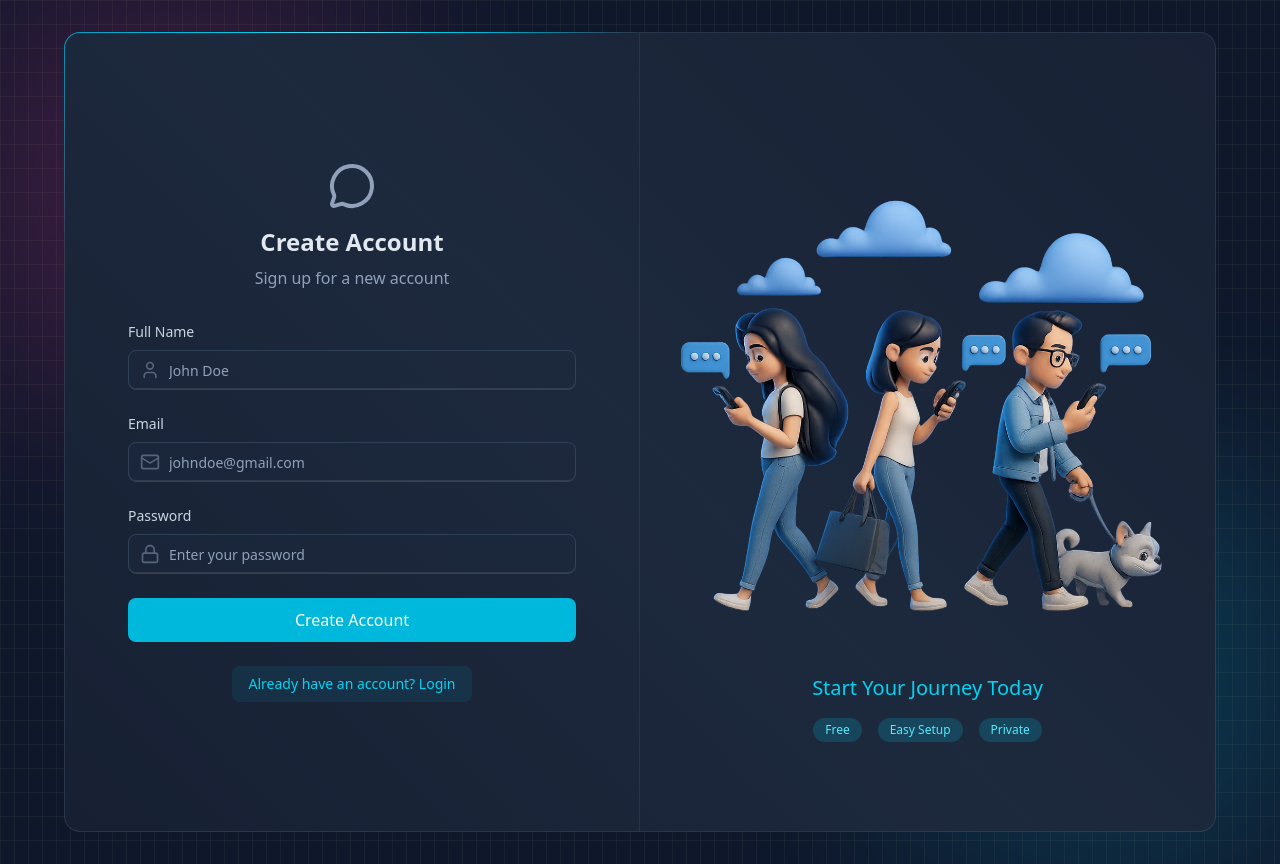
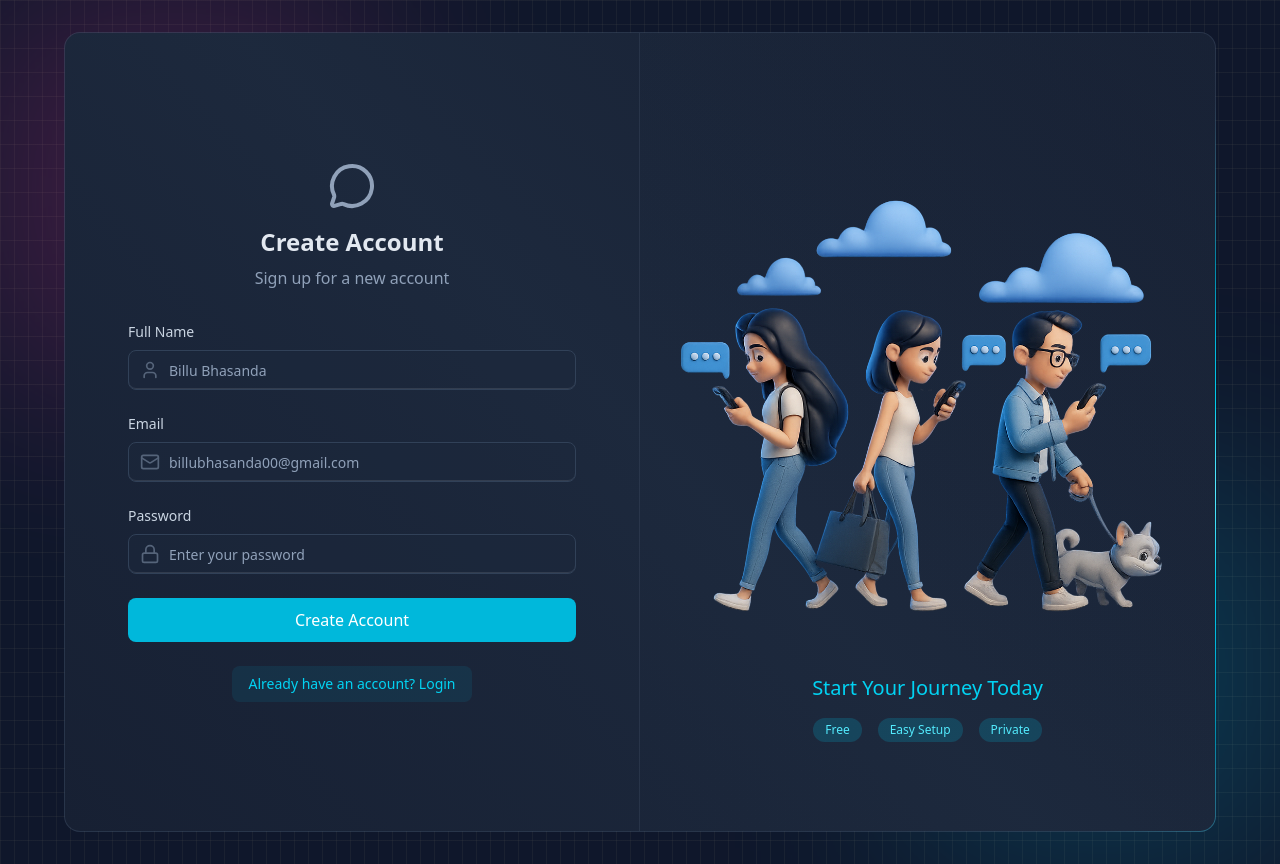
Before and after one commit to codeArray-go/Chat_App, a React (Vite) app in the folder Front-end/: page /signup in a window 1280 px wide. Built offline with nearby package versions, Linux system fonts and the light colour scheme; no server answers.

Commit message:
Tailwind config file removed and animation updated in index.css

```diff
--- a/Front-end/src/components/BorderAnimatedContainer.jsx
+++ b/Front-end/src/components/BorderAnimatedContainer.jsx
@@ -1,8 +1,7 @@
-// How to make animated gradient border 👇
 // https://cruip-tutorials.vercel.app/animated-gradient-border/
 function BorderAnimatedContainer({ children }) {
   return (
-    <div className="w-full h-full [background:linear-gradient(45deg,#172033,--theme(--color-slate-800)_50%,#172033)_padding-box,conic-gradient(from_var(--border-angle),--theme(--color-slate-600/.48)_80%,--theme(--color-cyan-500)_86%,--theme(--color-cyan-300)_90%,--theme(--color-cyan-500)_94%,--theme(--color-slate-600/.48))_border-box] rounded-2xl border border-transparent animate-border flex overflow-hidden">
+    <div className="w-full h-full [background:linear-gradient(45deg,#172033,--theme(--color-slate-800)_50%,#172033)_padding-box,conic-gradient(from_var(--border-angle),--theme(--color-slate-600/.48)_80%,--theme(--color-cyan-500)_86%,--theme(--color-cyan-300)_90%,--theme(--color-cyan-500)_94%,--theme(--color-slate-600/.48))_border-box] rounded-2xl border border-transparent animate-border  flex overflow-hidden">
       {children}
     </div>
   );
--- a/Front-end/src/index.css
+++ b/Front-end/src/index.css
@@ -1,11 +1,26 @@
 @import "tailwindcss";
 @plugin "daisyui";
 
-@property --border-angle {
-  inherits: false;
-  initial-value: 0deg;
-  syntax: "<angle>";
+
+/* Animated border */
+@layer base {
+  @property --border-angle {
+    syntax: "<angle>";
+    inherits: false;
+    initial-value: 0deg;
+  }
 }
+@layer utilities {
+  @keyframes border-spin {
+    to {
+      --border-angle: 360deg;
+    }
+  }
+  .animate-border {
+    animation: border-spin 4s linear infinite;
+  }
+}
+
 
 .input {
   @apply w-full bg-slate-800/50 border border-slate-700 rounded-lg py-2 pl-10 pr-4 text-slate-200 placeholder-slate-400 focus:ring-2 focus:ring-cyan-500 focus:border-transparent;
--- a/Front-end/src/pages/SignupPage.jsx
+++ b/Front-end/src/pages/SignupPage.jsx
@@ -55,7 +55,7 @@ function SignUpPage() {
                           setFormData({ ...formData, fullName: e.target.value })
                         }
                         className="input"
-                        placeholder="John Doe"
+                        placeholder="Billu Bhasanda"
                       />
                     </div>
                   </div>
@@ -73,7 +73,7 @@ function SignUpPage() {
                           setFormData({ ...formData, email: e.target.value })
                         }
                         className="input"
-                        placeholder="johndoe@gmail.com"
+                        placeholder="billubhasanda00@gmail.com"
                       />
                     </div>
                   </div>
--- a/Front-end/tailwind.config.js
+++ /dev/null
@@ -1,16 +0,0 @@
-/** @type {import('tailwindcss').Config} */
-export default {
-  content: ["./index.html", "./src/**/*.{js,ts,jsx,tsx}"],
-  theme: {
-    extend: {
-      animation: {
-        border: "border 4s linear infinite",
-      },
-      keyframes: {
-        border: {
-          to: { "--border-angle": "360deg" },
-        },
-      },
-    },
-  },
-};
```
